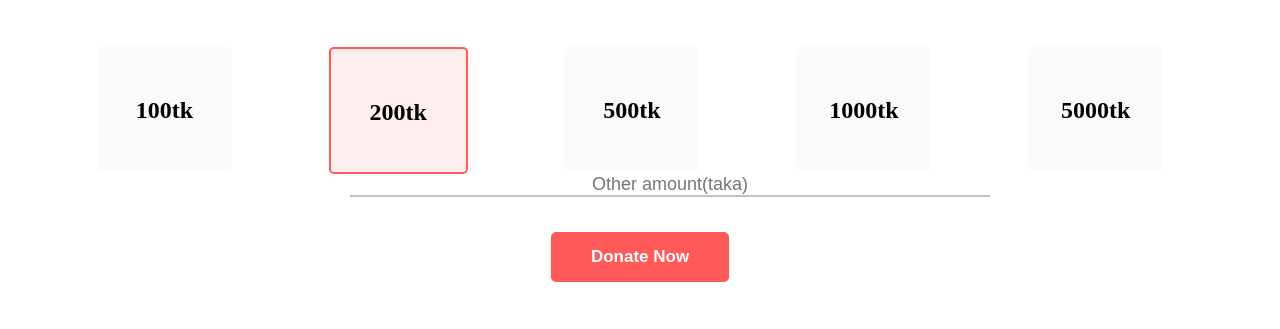
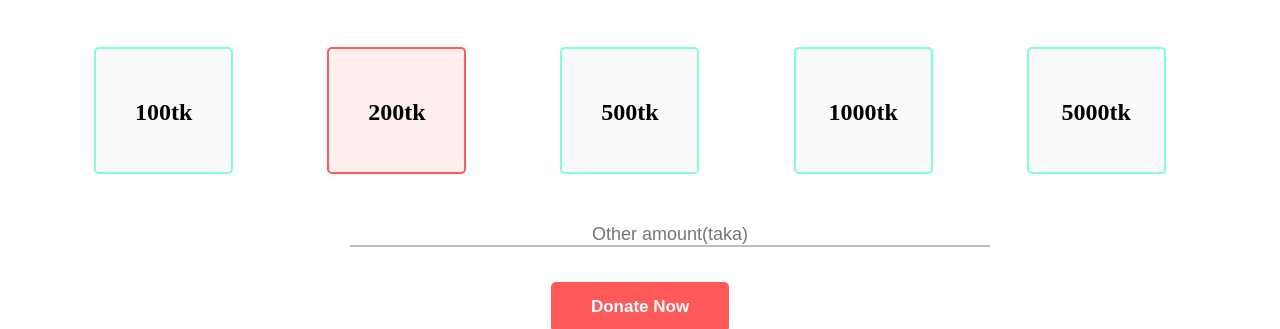
Before and after one commit to jarin68/assignment-1, a plain HTML site: page index.html in a window 1280 px wide. Shown: the part 653-982 px from the top of the page. Drawn offline with Linux system fonts and the light colour scheme.

Commit message:
full website creation complete

```diff
--- a/css/style.css
+++ b/css/style.css
@@ -95,12 +95,12 @@ header {
     border-radius: 5px; */
 }
 
-.plan-1 {
+.plan {
 
     width: 135px;
     height: 123px;
     border-radius: 5PX;
-
+    border: 2px solid aquamarine;
     background-color: #FAFAFA;
 }
 
@@ -113,62 +113,20 @@ header {
     background-color: #FFEEEE;
 }
 
-.plan-3 {
-
-    width: 135px;
-    height: 123px;
-    border-radius: 5PX;
-
-    background-color: #FAFAFA;
-}
-
-.plan-4 {
-
-    width: 135px;
-    height: 123px;
-    border-radius: 5PX;
-
-    background-color: #FAFAFA;
-}
-
-.plan-5 {
-
-    width: 135px;
-    height: 123px;
-    border-radius: 5PX;
-
-    background-color: #FAFAFA;
-}
-
 .amount-1 {
     text-align: center;
     padding-top: 50PX;
 }
-.input .input-data input{
+
+.input .input-data input {
     width: 50%;
     height: 100%;
     border: none;
-     text-align: center;
+    margin-top: 50px;
+    text-align: center;
     font-size: 18px;
     border-bottom: 2px solid silver;
     margin-left: 350px;
-
-}
-/* .input .input-data label{
-    position: absolute;
-    bottom: 10px;
-    text-align: center;
-    color: #707070; */
-
-}
-/* #added {
-    text-align: center;
-    border-bottom: 2px solid gray;
-    border-width: 2px;
-    font-weight: 400;
-    font-size: 18px;
-    line-height: 28px;
-    color: #B3B3B3; */
 
 }
 
@@ -215,6 +173,7 @@ header {
     margin-bottom: 7px;
     margin-top: 7px;
 }
+
 .box {
     width: 270px;
     margin: 0 auto;
--- a/index.html
+++ b/index.html
@@ -40,19 +40,19 @@
     </div>
     <section>
         <div class="rectangle">
-            <div class="plan-1">
+            <div class="plan">
                 <h1 class="amount-1">100tk</h1>
             </div>
             <div class=" plan-2">
                 <h1 class="amount-1">200tk</h1>
             </div>
-            <div class="plan-3">
+            <div class="plan">
                 <h1 class="amount-1">500tk</h1>
             </div>
-            <div class="plan-4">
+            <div class="plan">
                 <h1 class="amount-1">1000tk</h1>
             </div>
-            <div class="plan-5">
+            <div class="plan">
                 <h1 class="amount-1">5000tk</h1>
             </div>
         </div>
```
